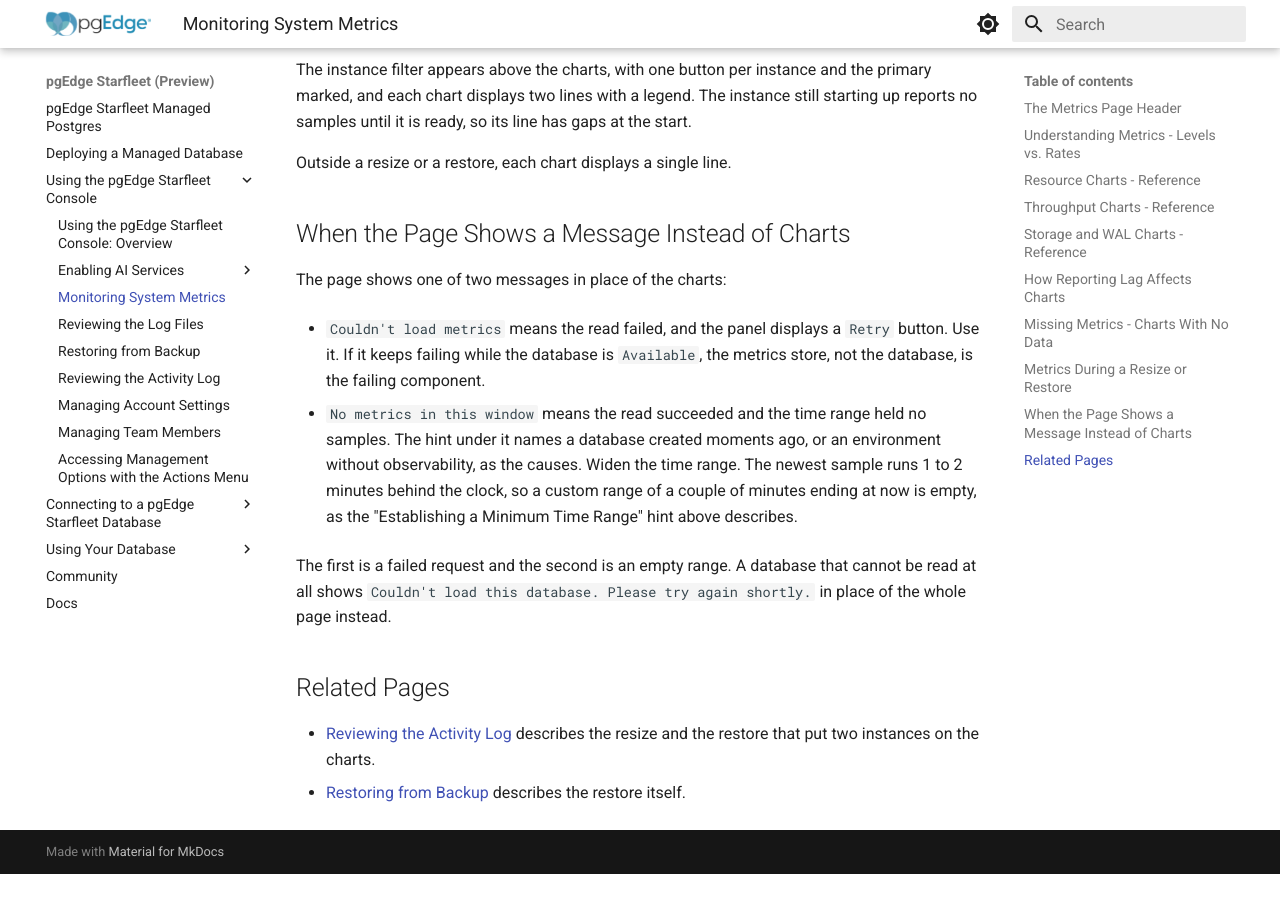
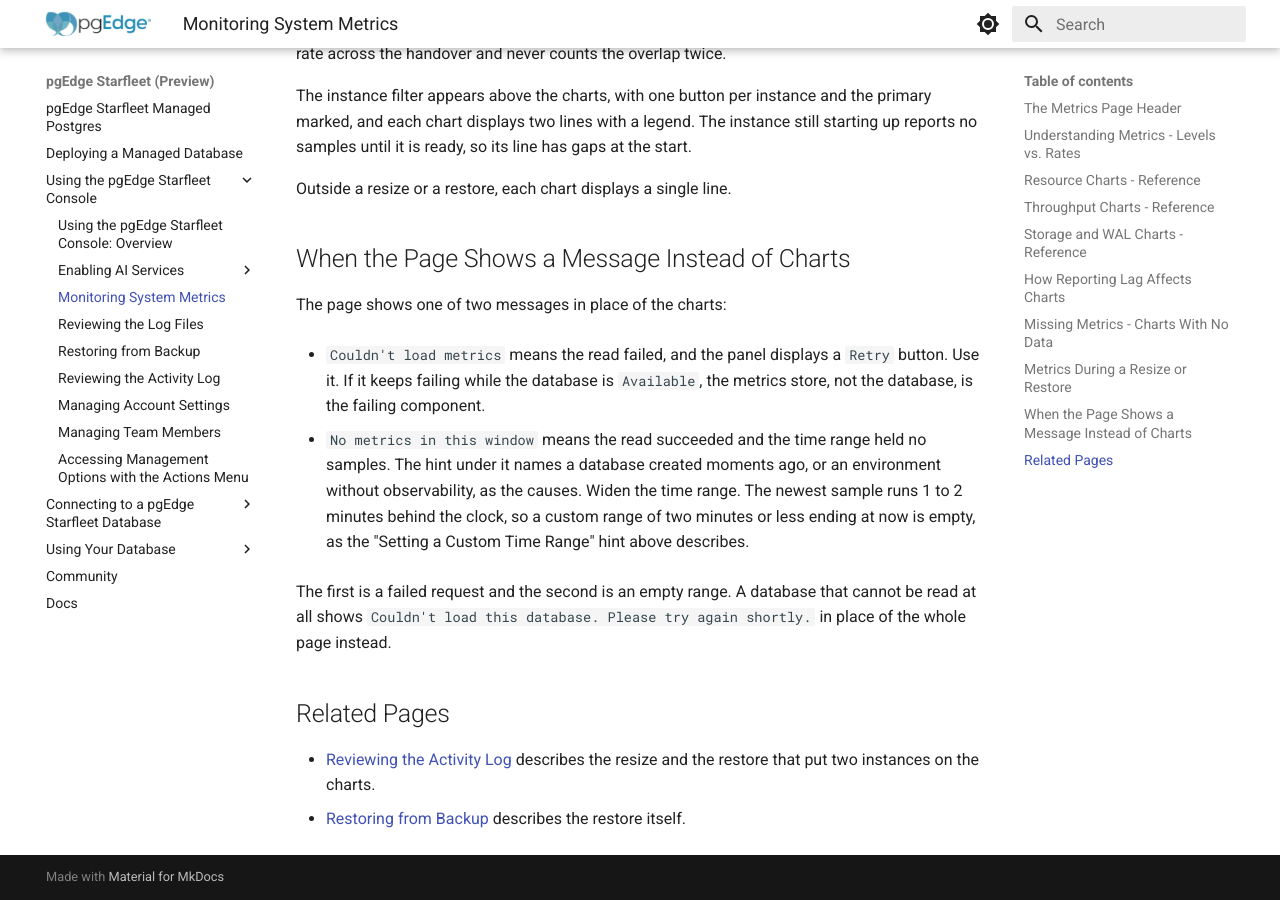
Before and after one commit to pgEdge/pgedge-starfleet-docs, an MkDocs documentation site: the page built from docs/using_console/metrics.md, in a window 1280 px wide and 900 px high, scrolled down 5967 px. Built offline with MkDocs 1.6.1 and Material for MkDocs 9.7.7, drawn with Linux system fonts in a browser that asks for light colours; before the commit the page ends 6841 px from its top, so only the background shows below that; some of the changed text lies outside the part shown.

Commit message:
Fix table intro sentences and a stale cross-reference in metrics.md

```diff
--- a/docs/using_console/metrics.md
+++ b/docs/using_console/metrics.md
@@ -180,9 +183,9 @@ The page shows one of two messages in place of the charts:
 * `No metrics in this window` means the read succeeded and the time range held
   no samples. The hint under it names a database created moments ago, or an
   environment without observability, as the causes. Widen the time range. The
-  newest sample runs 1 to 2 minutes behind the clock, so a custom range of a
-  couple of minutes ending at now is empty, as the "Establishing a Minimum
-  Time Range" hint above describes.
+  newest sample runs 1 to 2 minutes behind the clock, so a custom range of
+  two minutes or less ending at now is empty, as the "Setting a Custom Time
+  Range" hint above describes.
 
 The first is a failed request and the second is an empty range. A database that
 cannot be read at all shows
```
Also changed, not shown: other parts of docs/using_console/metrics.md (+7 -4 lines).
